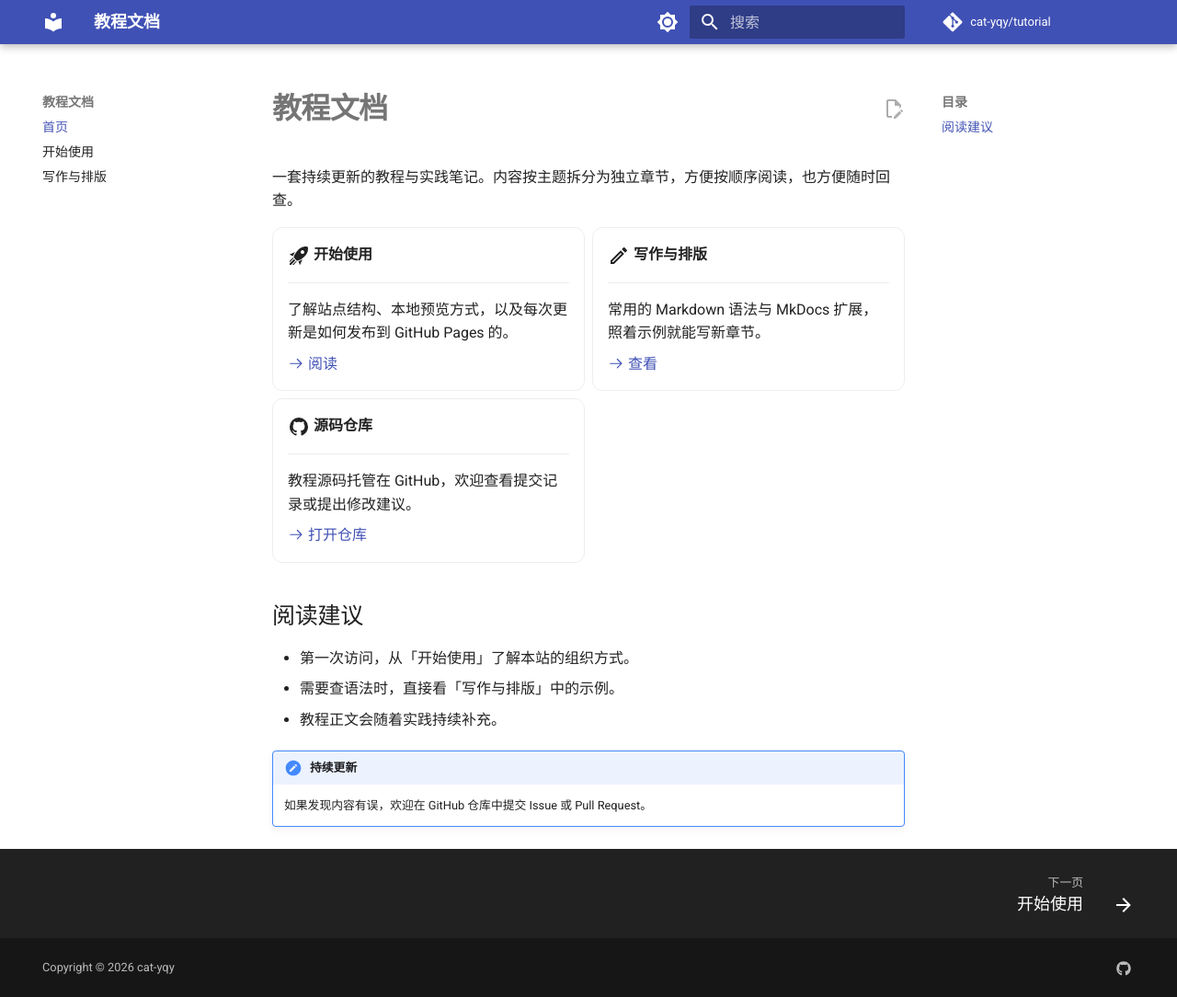
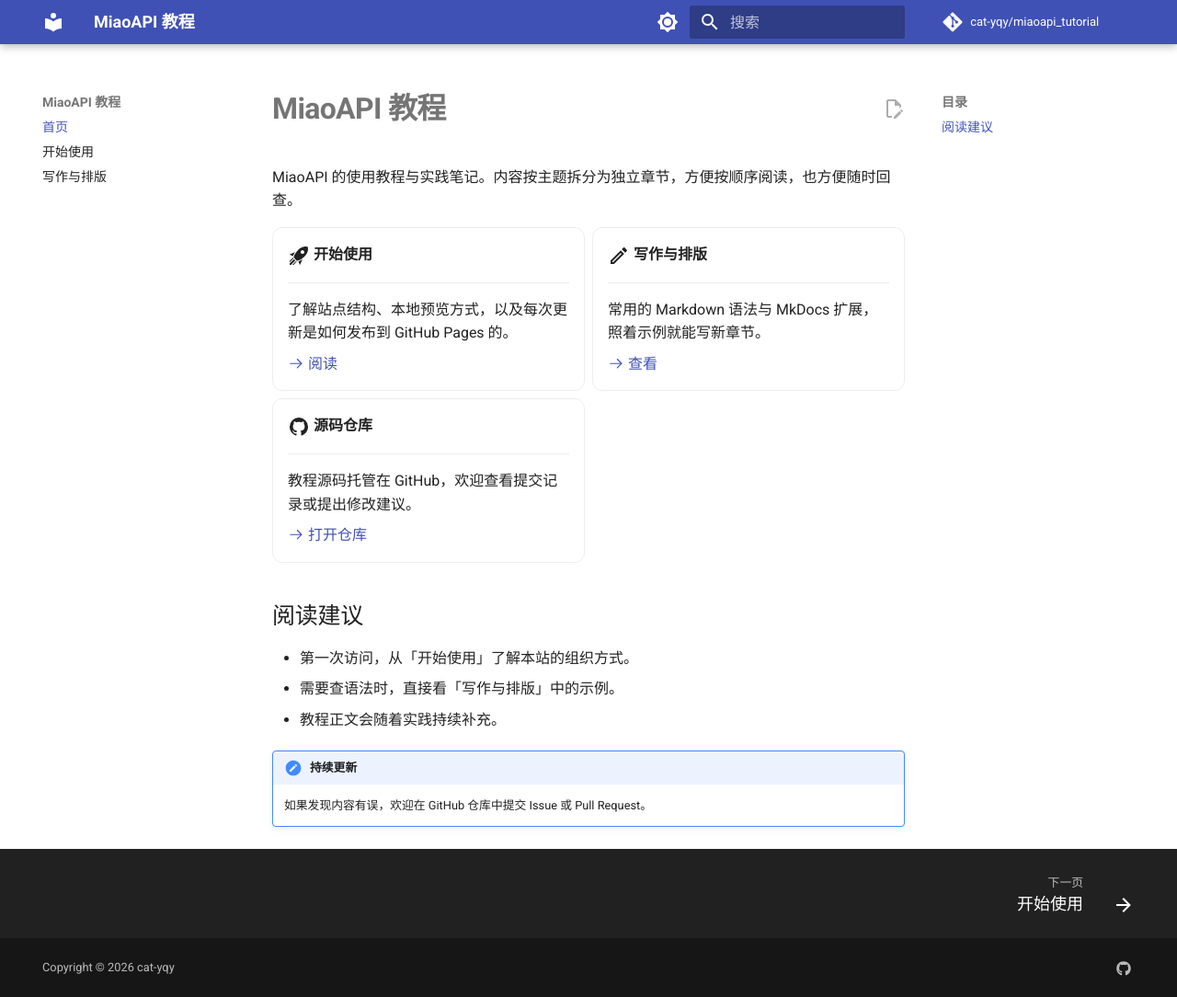
Before and after one commit to cat-yqy/miaoapi_tutorial, an MkDocs documentation site: the page built from docs/index.md, in a window 1280 px wide and 1084 px high. Shown: the whole window at 92% size. Built offline with MkDocs 1.6.1 and Material for MkDocs 9.7.7, drawn with Linux system fonts in a browser that asks for light colours; comment, search, counter and statistics services are not loaded.

Commit message:
docs: update site URLs for miaoapi_tutorial

````diff
--- a/README.md
+++ b/README.md
@@ -1,9 +1,9 @@
-# 教程文档
+# MiaoAPI 教程
 
 使用 **MkDocs Material** 构建、由 **GitHub Actions** 自动发布到 **GitHub Pages** 的教程站点。
 
-- 在线地址：<https://cat-yqy.github.io/tutorial/>
-- 源码仓库：<https://github.com/cat-yqy/tutorial>
+- 在线地址：<https://cat-yqy.github.io/miaoapi_tutorial/>
+- 源码仓库：<https://github.com/cat-yqy/miaoapi_tutorial>
 
 ## 本地预览
 
@@ -46,5 +46,5 @@ mkdocs serve
 Git 远程地址使用专用别名：
 
 ```bash
-git remote add origin git@github-cat-yqy:cat-yqy/tutorial.git
+git remote add origin git@github-cat-yqy:cat-yqy/miaoapi_tutorial.git
 ```
--- a/docs/index.md
+++ b/docs/index.md
@@ -1,6 +1,6 @@
-# 教程文档
+# MiaoAPI 教程
 
-一套持续更新的教程与实践笔记。内容按主题拆分为独立章节，方便按顺序阅读，也方便随时回查。
+MiaoAPI 的使用教程与实践笔记。内容按主题拆分为独立章节，方便按顺序阅读，也方便随时回查。
 
 <div class="grid cards" markdown>
 
@@ -26,7 +26,7 @@
 
     教程源码托管在 GitHub，欢迎查看提交记录或提出修改建议。
 
-    [:octicons-arrow-right-24: 打开仓库](https://github.com/cat-yqy/tutorial)
+    [:octicons-arrow-right-24: 打开仓库](https://github.com/cat-yqy/miaoapi_tutorial)
 
 </div>
 
--- a/mkdocs.yml
+++ b/mkdocs.yml
@@ -1,10 +1,10 @@
-site_name: 教程文档
-site_description: 一套持续更新的教程与实践笔记
+site_name: MiaoAPI 教程
+site_description: MiaoAPI 使用教程与实践笔记
 site_author: cat-yqy
-site_url: https://cat-yqy.github.io/tutorial/
+site_url: https://cat-yqy.github.io/miaoapi_tutorial/
 
-repo_name: cat-yqy/tutorial
-repo_url: https://github.com/cat-yqy/tutorial
+repo_name: cat-yqy/miaoapi_tutorial
+repo_url: https://github.com/cat-yqy/miaoapi_tutorial
 edit_uri: edit/main/docs/
 
 copyright: "Copyright &copy; 2026 cat-yqy"
````
